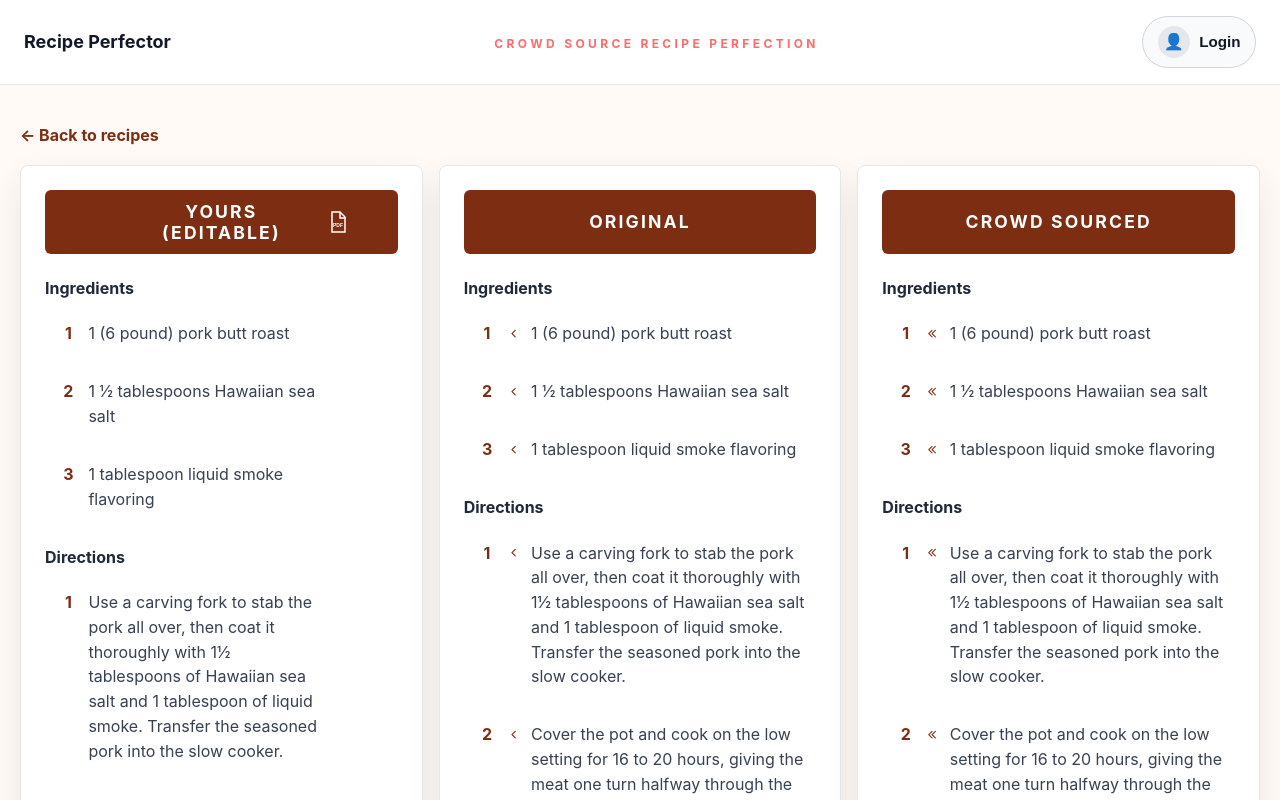
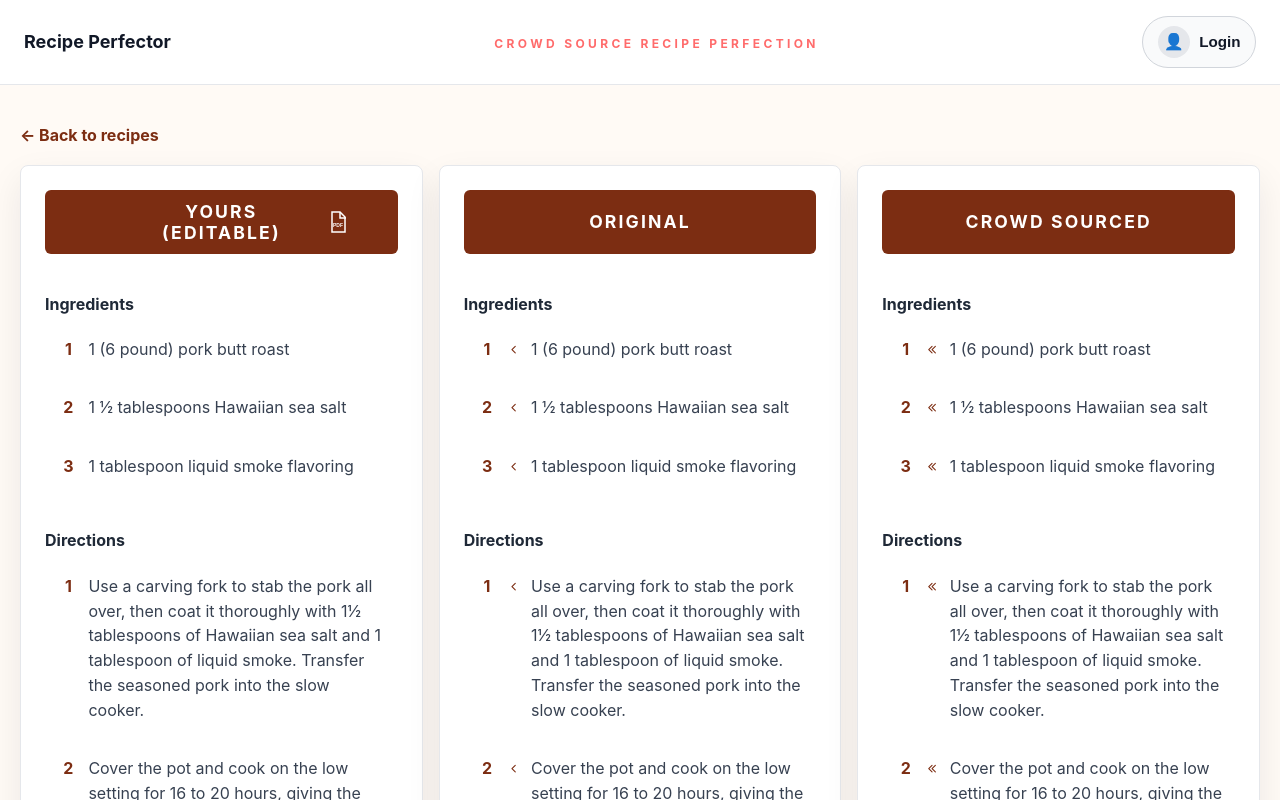
Before and after one commit to RecipePerfector/recipeperfector, an Angular app: page /recipe in a window 1280 px wide. Shown: the top 800 px of the page. Built offline with nearby package versions, Linux system fonts and the light colour scheme.

Commit message:
Panel Icon Tooltips and Panel Styling

```diff
--- a/src/app/modules/recipe-instruction/recipe-instruction.component.css
+++ b/src/app/modules/recipe-instruction/recipe-instruction.component.css
@@ -19,11 +19,16 @@
 .recipe-comparison {
   display: grid;
   grid-template-columns: repeat(3, minmax(0, 1fr));
+  grid-template-rows: repeat(3, auto);
+  grid-auto-rows: auto;
   gap: 1rem;
-  align-items: start;
+  align-items: stretch;
 }
 
 .instruction-card {
+  display: grid;
+  grid-row: span 3;
+  grid-template-rows: subgrid;
   background: #fff;
   border: 1px solid #e5e7eb;
   border-radius: 8px;
@@ -319,7 +324,10 @@
 
 .row-editor {
   grid-column: 2;
+  align-self: stretch;
   width: 100%;
+  height: 100%;
+  min-width: 0;
   min-height: 5.5rem;
   padding: 0.5rem;
   border: 1px solid #c2410c;
@@ -387,6 +395,11 @@
   display: none;
 }
 
+.editable .numbered-list li.is-editing .delete-step-button,
+.editable .numbered-list li.is-editing .move-step-button {
+  display: none;
+}
+
 .row-editor:focus {
   outline: 2px solid #fed7aa;
   outline-offset: 1px;
@@ -394,6 +407,10 @@
 
 .editable .numbered-list li {
   cursor: pointer;
+}
+
+.editable .numbered-list li:hover,
+.editable .numbered-list li:focus-within {
   padding-right: 4.5rem;
 }
 
--- a/src/app/modules/recipe-instruction/recipe-instruction.component.html
+++ b/src/app/modules/recipe-instruction/recipe-instruction.component.html
@@ -3,7 +3,7 @@
     <a class="back-link" routerLink="/">← Back to recipes</a>
 
     @if (recipeDisplays.length > 0) {
-      <div class="recipe-comparison">
+      <div class="recipe-comparison" #comparisonPanels>
         @for (display of recipeDisplays; track display.title) {
           <article
             class="instruction-card"
@@ -37,6 +37,9 @@
               <ol class="numbered-list">
                 @for (ingredient of display.ingredients; track $index) {
                   <li
+                    data-step-field="ingredients"
+                    [attr.data-step-index]="$index"
+                    [attr.title]="display.editable && !isEditing('ingredients', $index) ? 'Edit' : null"
                     [class.is-editing]="display.editable && isEditing('ingredients', $index)"
                     [class.is-dragging-step]="isDraggingStep(display, 'ingredients', $index)"
                     [class.is-drag-origin]="isDragOrigin(display, 'ingredients', $index)"
@@ -173,6 +176,9 @@
               <ol class="numbered-list">
                 @for (direction of display.directions; track $index) {
                   <li
+                    data-step-field="directions"
+                    [attr.data-step-index]="$index"
+                    [attr.title]="display.editable && !isEditing('directions', $index) ? 'Edit' : null"
                     [class.is-editing]="display.editable && isEditing('directions', $index)"
                     [class.is-dragging-step]="isDraggingStep(display, 'directions', $index)"
                     [class.is-drag-origin]="isDragOrigin(display, 'directions', $index)"
--- a/src/app/modules/recipe-instruction/recipe-instruction.component.ts
+++ b/src/app/modules/recipe-instruction/recipe-instruction.component.ts
@@ -1,4 +1,4 @@
-import { Component, OnInit } from '@angular/core';
+import { AfterViewChecked, Component, ElementRef, HostListener, OnInit, ViewChild } from '@angular/core';
 import { CommonModule } from '@angular/common';
 import { FormsModule } from '@angular/forms';
 import { HttpClient, HttpClientModule } from '@angular/common/http';
@@ -23,7 +23,8 @@ interface RecipeDisplay extends RecipeData {
   templateUrl: './recipe-instruction.component.html',
   styleUrl: './recipe-instruction.component.css'
 })
-export class RecipeInstructionComponent implements OnInit {
+export class RecipeInstructionComponent implements OnInit, AfterViewChecked {
+  @ViewChild('comparisonPanels') private comparisonPanels?: ElementRef<HTMLElement>;
   recipeDisplays: RecipeDisplay[] = [];
   pdfConfirmationDisplay: RecipeDisplay | null = null;
   isLoading = true;
@@ -37,6 +38,7 @@ export class RecipeInstructionComponent implements OnInit {
     originalIndex: number;
     currentIndex: number;
   } | null = null;
+  private stepRowLayoutSignature = '';
   editingDraft = '';
   comparisonSelections = new Set<string>();
   hoveredComparison: { title: string; field: 'ingredients' | 'directions'; index: number } | null = null;
@@ -60,6 +62,52 @@ export class RecipeInstructionComponent implements OnInit {
         this.errorMessage = 'Unable to load recipe instructions.';
         this.isLoading = false;
       }
+    });
+  }
+
+  ngAfterViewChecked(): void {
+    this.syncStepRowHeights();
+  }
+
+  @HostListener('window:resize')
+  handleViewportResize(): void {
+    this.stepRowLayoutSignature = '';
+    this.syncStepRowHeights();
+  }
+
+  private syncStepRowHeights(): void {
+    const container = this.comparisonPanels?.nativeElement;
+    if (!container) {
+      return;
+    }
+
+    const rows = Array.from(container.querySelectorAll<HTMLElement>('[data-step-field][data-step-index]'));
+    if (rows.length === 0) {
+      return;
+    }
+
+    const signature = JSON.stringify({
+      editingField: this.editingField,
+      editingIndex: this.editingIndex,
+      editingDraft: this.editingDraft,
+      rows: rows.map((row) => [row.dataset['stepField'], row.dataset['stepIndex'], row.clientWidth, row.textContent])
+    });
+    if (signature === this.stepRowLayoutSignature) {
+      return;
+    }
+    this.stepRowLayoutSignature = signature;
+
+    rows.forEach((row) => row.style.minHeight = '');
+
+    const tallestByStep = new Map<string, number>();
+    rows.forEach((row) => {
+      const key = `${row.dataset['stepField']}:${row.dataset['stepIndex']}`;
+      tallestByStep.set(key, Math.max(tallestByStep.get(key) ?? 0, row.getBoundingClientRect().height));
+    });
+
+    rows.forEach((row) => {
+      const key = `${row.dataset['stepField']}:${row.dataset['stepIndex']}`;
+      row.style.minHeight = `${Math.ceil(tallestByStep.get(key) ?? 0)}px`;
     });
   }
 
```
